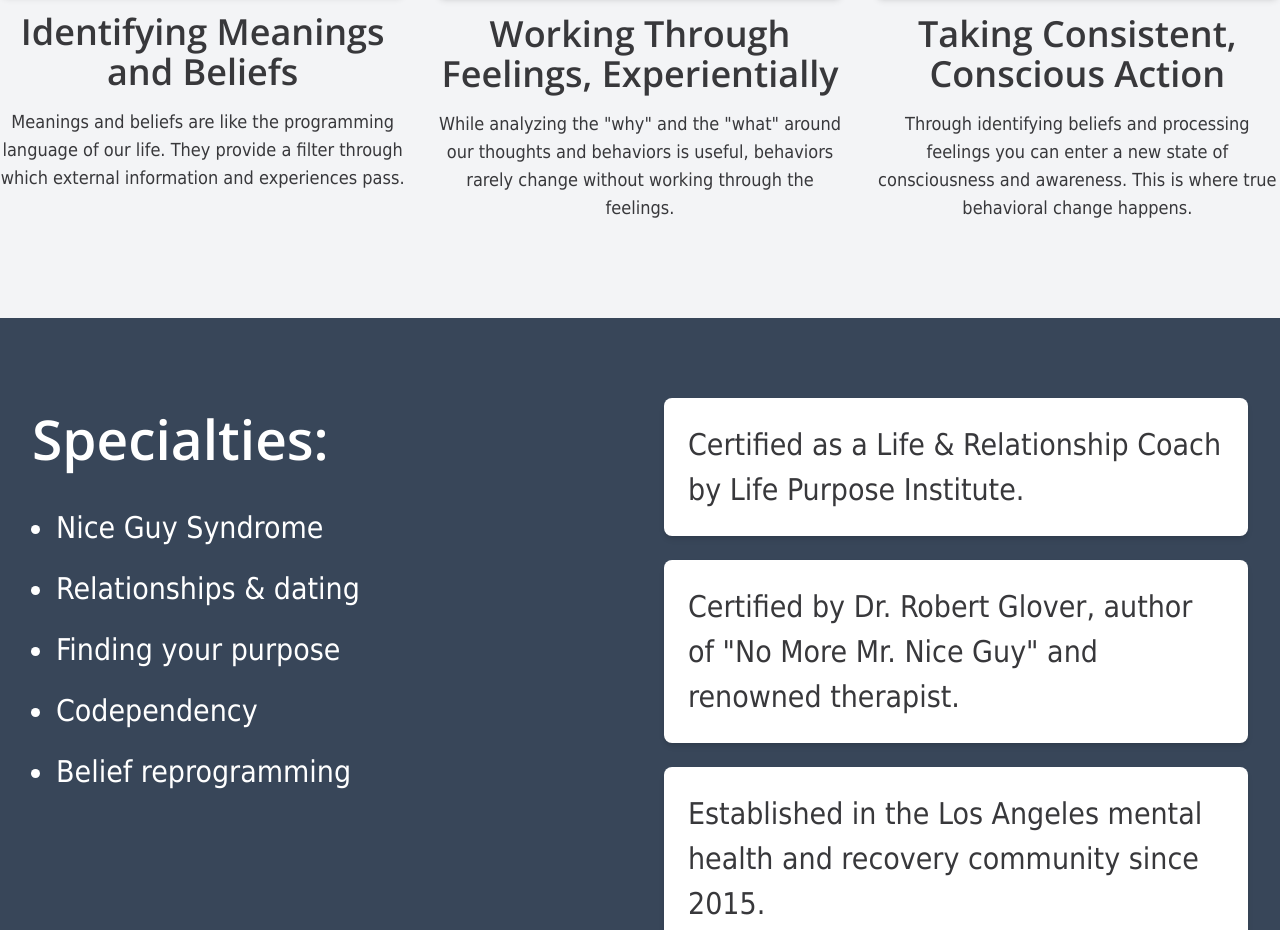
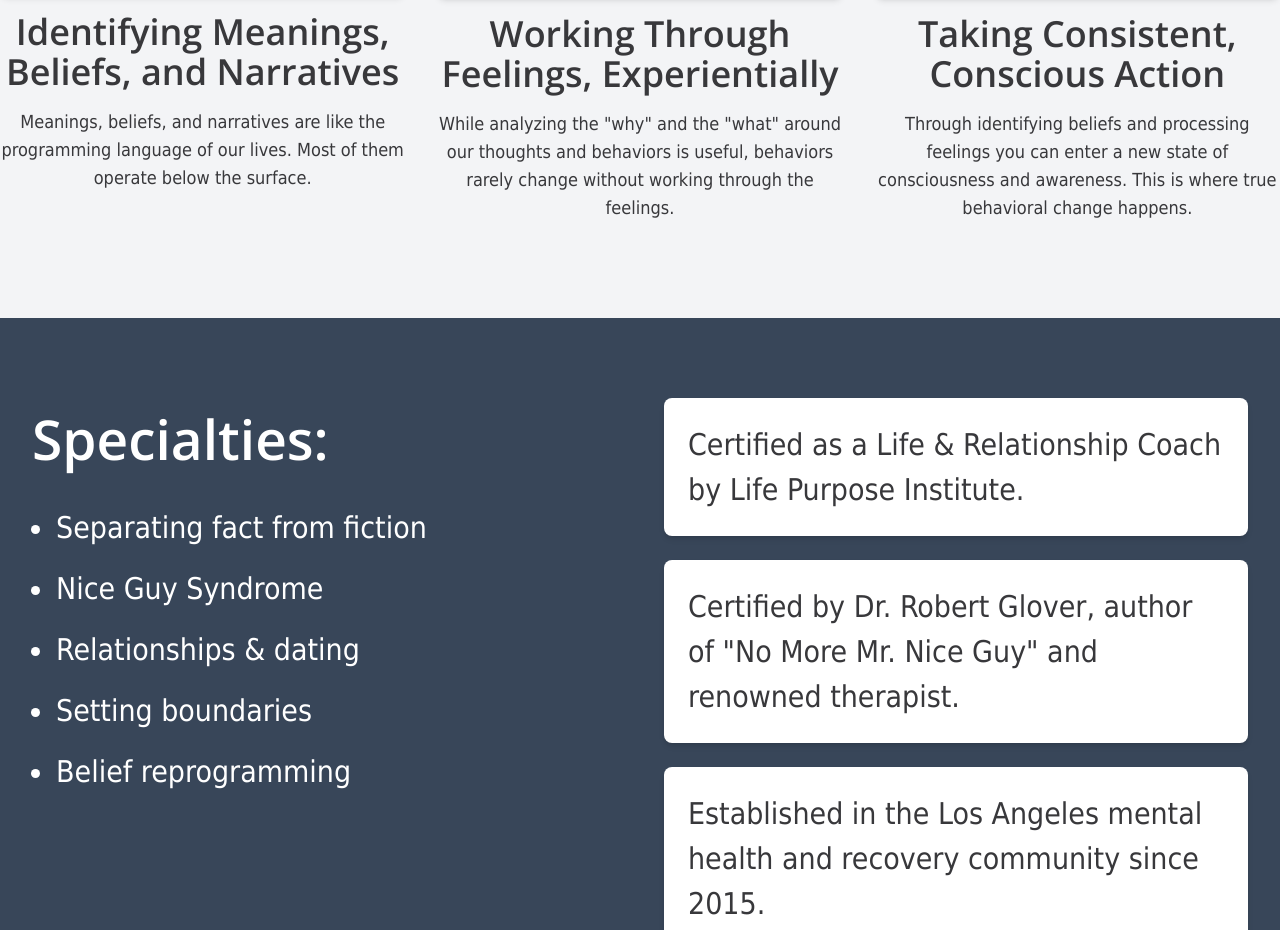
Before and after one commit to michaelzick/michaelzick.com, a Next.js app: page / in a window 1280 px wide. Shown: the part 2616-3546 px from the top of the page. Built offline with nearby package versions, Linux system fonts and the light colour scheme.

Commit message:
text changes

```diff
--- a/components/sections/ProcessSection.tsx
+++ b/components/sections/ProcessSection.tsx
@@ -45,8 +45,8 @@ export function ProcessSection({ sectionRef, titleRef, scrollMarginTop, isVisibl
               sizes="(min-width: 768px) 33vw, 100vw"
               className="w-full rounded-lg object-cover shadow-md max-[767px]:rounded-none"
             />
-            <h3 className="px-2.5 text-4xl font-semibold md:px-0">Identifying Meanings and Beliefs</h3>
-            <p className="px-2.5 text-lg md:px-0">Meanings and beliefs are like the programming language of our life. They provide a filter through which external information and experiences pass.</p>
+            <h3 className="px-2.5 text-4xl font-semibold md:px-0">Identifying Meanings, Beliefs, and Narratives</h3>
+            <p className="px-2.5 text-lg md:px-0">Meanings, beliefs, and narratives are like the programming language of our lives. Most of them operate below the surface.</p>
           </div>
           <div
             ref={setCardRef(1)}
--- a/components/sections/SpecialtiesSection.tsx
+++ b/components/sections/SpecialtiesSection.tsx
@@ -32,10 +32,10 @@ export function SpecialtiesSection({ sectionRef, titleRef, scrollMarginTop, isVi
               Specialties:
             </h2>
             <ul className="list-disc space-y-4 pl-6 text-[30px]">
+              <li>Separating fact from fiction</li>
               <li>Nice Guy Syndrome</li>
               <li>Relationships &amp; dating</li>
-              <li>Finding your purpose</li>
-              <li>Codependency</li>
+              <li>Setting boundaries</li>
               <li>Belief reprogramming</li>
             </ul>
           </div>
```
